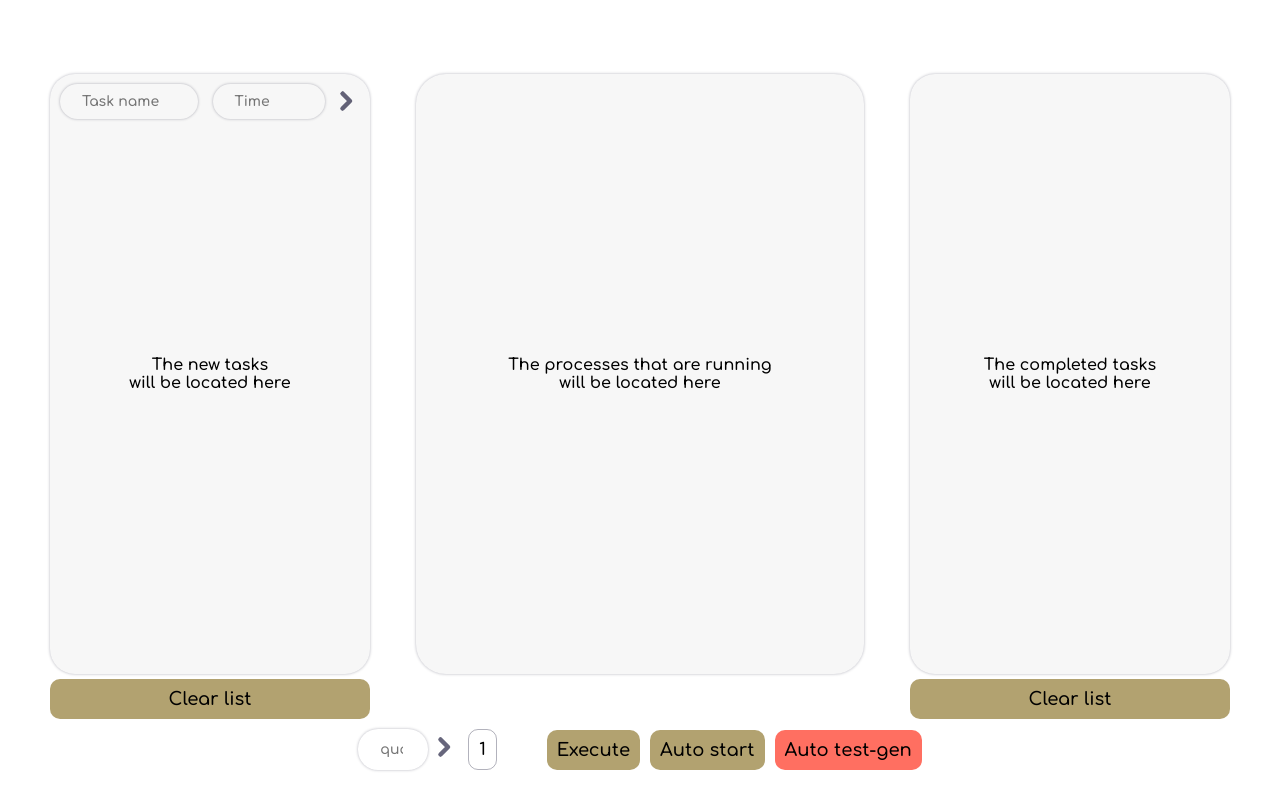
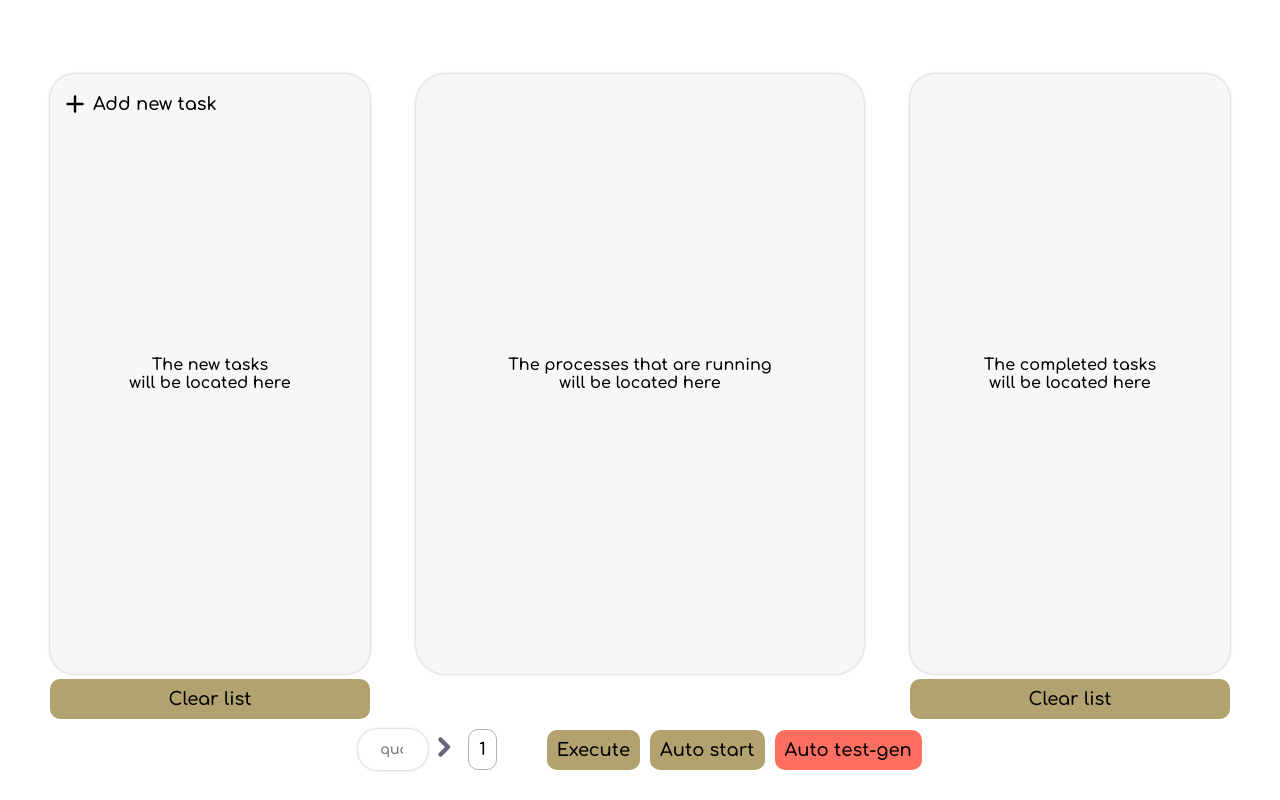
Before and after one commit to HuggySoul/os-task-manager-emulator, a React (Create React App) app: page / in a window 1280 px wide. Built offline with nearby package versions, Linux system fonts and the light colour scheme.

Commit message:
feat: new task input

```diff
--- a/src/components/task/task.jsx
+++ b/src/components/task/task.jsx
@@ -4,7 +4,7 @@ export const Task = ({ name, timeToDo }) => {
 	return (
 		<div className={st.main}>
 			<p className={st.txt}>{name}</p>
-			<p className={st.txt}>Execution time:{timeToDo}</p>
+			<p className={st.txt}>Execution time: {timeToDo}</p>
 		</div>
 	);
 };
--- a/src/components/task/task.module.css
+++ b/src/components/task/task.module.css
@@ -1,11 +1,12 @@
 .main {
-	background-color: var(--secondary-col);
+	background-color: var(--background-col);
 	width: 100%;
 	border-radius: 10px;
 	display: flex;
 	flex-direction: column;
 	align-items: flex-start;
 	padding: 10px;
+	box-shadow: 0 0 2px var(--secondary-col);
 }
 .txt {
 	font-family: "comfortaa";
--- a/src/components/taskInput/taskInput.jsx
+++ b/src/components/taskInput/taskInput.jsx
@@ -1,76 +1,72 @@
 import st from "./taskInput.module.css";
-import inputIcon from "./assets/inputIcon.svg";
+import addTaskIcon from "./assets/addTaskIcon.svg";
 import TasksStore from "../../store/taskStorage";
 import { useEffect, useState, useRef } from "react";
 
 export const TaskInput = () => {
-	const [task, setTask] = useState({ name: "Task1", time: 1 });
-	const [attention, setAttention] = useState(false);
-	const inputRef1 = useRef(null);
-	const inputRef2 = useRef(null);
+	const [isAddingTask, setIsAddingTask] = useState(false);
+	const nameInput = useRef(null);
+	const timeInput = useRef(null);
 
 	useEffect(() => {
-		setWarning(task.time, task.name);
-		//при нажатии enter сохраняем квант в хранилище
+		const setInputActive = () => {
+			if (isAddingTask) nameInput.current.focus();
+		};
+		setInputActive();
+
 		const listener = (event) => {
-			if (
-				(document.activeElement === inputRef1.current ||
-					document.activeElement === inputRef2.current) &&
-				(event.code === "Enter" || event.code === "NumpadEnter")
-			) {
-				event.preventDefault();
+			if (event.key === "Escape") setIsAddingTask(false);
+			if (event.key === "Enter" && !timeInput.current.value) timeInput.current.focus();
+			if (event.key === "Enter" && nameInput.current.value && timeInput.current.value)
 				addTask();
-			}
 		};
+
+		if (isAddingTask) {
 			document.addEventListener("keydown", listener);
 			return () => {
 				document.removeEventListener("keydown", listener);
 			};
-	}, [task.time, task.name]);
+		}
+	}, [isAddingTask]);
 
 	const addTask = () => {
-		if (task.time && task.name) {
-			TasksStore.setMaxTime(task.time);
+		const name = nameInput.current.value;
+		const time = timeInput.current.value;
+		if (time && name) {
+			setIsAddingTask(false);
+			TasksStore.setMaxTime(time);
 			TasksStore.setMaxQueueQuantity();
-			TasksStore.addNewTask(task);
+			TasksStore.addNewTask({
+				name: name,
+				time: time,
+			});
 		}
 	};
 
-	const setWarning = (time, name) => {
-		if (!time || !name || time < 1) setAttention(true);
-		else setAttention(false);
-	};
-
 	return (
-		<div className={st.attention}>
 		<div className={st.input_Block}>
+			{!isAddingTask && (
+				<button onClick={() => setIsAddingTask(!isAddingTask)} className={st.addTask}>
+					<img className={st.addTaskIcon} src={addTaskIcon} alt="Add task Icon" />
+					<p>Add new task</p>
+				</button>
+			)}
+			{isAddingTask && (
+				<div className={st.newTask}>
 					<input
-					ref={inputRef1}
+						ref={nameInput}
 						type="text"
 						className={`${st.input} ${st.input_name}`}
-					placeholder="Task name"
-					onChange={(e) => {
-						const time = task?.time;
-						const newTask = { name: e.target.value, time: time };
-						setTask(newTask);
-					}}
+						placeholder="Enter the task name"
 					/>
 					<input
-					ref={inputRef2}
+						ref={timeInput}
 						type="number"
 						className={`${st.input} ${st.input_time}`}
-					placeholder="Time"
-					onChange={(e) => {
-						const name = task?.name;
-						const newTask = { name: name, time: e.target.value };
-						setTask(newTask);
-					}}
+						placeholder="Enter the execution time"
 					/>
-				<button title="Add task" onClick={addTask} className={st.submitBtn}>
-					<img className={st.submitImg} src={inputIcon} alt="Добавить задачу" />
-				</button>
 				</div>
-			{attention && <p className={st.attention_txt}>*Fill in the fields correctly</p>}
+			)}
 		</div>
 	);
 };
--- a/src/components/taskInput/taskInput.module.css
+++ b/src/components/taskInput/taskInput.module.css
@@ -3,7 +3,7 @@
 	width: 100%;
 	justify-content: space-between;
 	gap: 15px;
-	padding: 10px;
+	padding: 15px 10px;
 	position: absolute;
 	top: 44px;
 	left: 0;
@@ -12,44 +12,42 @@
 	/* border-bottom: 1px solid var(--secondary-col); */
 }
 
-.attention {
-	display: flex;
-	flex-direction: column;
-	gap: 5%;
-	width: 25vw;
-	justify-content: center;
-}
-
-.attention_txt {
-	font-family: "comfortaa";
-	font-weight: 600;
-	font-size: 15px;
-	color: red;
-	font-size: 10px;
-	padding-left: 5%;
-	position: absolute;
-	left: 0;
-	top: 91px;
-}
-
 .input {
-	border-radius: 20px;
-	padding: 10px;
+	padding: 5px;
 	font-size: 14px;
 	font-family: "comfortaa";
 	font-weight: 600;
 	color: var(--text-col);
-	box-shadow: 0 0 3px var(--secondary-col);
 }
 
 .input_name {
 	width: 100%;
 }
 .input_time {
-	width: 80%;
+	width: 100%;
 }
 
 .styled_input::placeholder {
+}
+
+.addTask {
+	display: flex;
+	gap: 3px;
+	color: var(--text-col);
+	align-items: center;
+}
+.newTask {
+	background-color: var(--background-col);
+	width: 100%;
+	border-radius: 10px;
+	display: flex;
+	flex-direction: column;
+	align-items: flex-start;
+	padding: 5px;
+	box-shadow: 0 0 2px var(--secondary-col);
+}
+.addTaskIcon {
+	width: 30px;
 }
 
 .submitBtn {
--- a/src/components/taskList/taskList.module.css
+++ b/src/components/taskList/taskList.module.css
@@ -27,7 +27,6 @@
 	height: 75vh;
 	align-items: center;
 	justify-content: flex-start;
-	border: 1px solid var(--text-col);
 	border-radius: 25px;
 	box-shadow: 0 0 3px var(--secondary-col);
 	background-color: var(--modal-col);
@@ -59,7 +58,7 @@
 	height: 100%;
 	overflow-y: auto;
 	overflow-x: hidden;
-	padding: 0 5px;
+	padding: 35px 5px;
 }
 
 @media (max-width: 1330px) {
--- a/src/index.css
+++ b/src/index.css
@@ -4,9 +4,10 @@
 :root {
 	--primary-col: rgba(178, 162, 112, 1);
 	--secondary-col: rgba(2, 0, 36, 0.3);
-	--text-col: black
+	--text-col: black;
 	--background-col: #ffff;
 	--modal-col: rgba(247, 247, 247, 1);
+	--primary-blue-col: rgba(0, 153, 255, 1);
 }
 
 /* Reset and base styles  */
```
Also changed, not shown: src/components/taskInput/assets/addTaskIcon.svg (added). Lines whose indentation alone changed are shown as unchanged.
